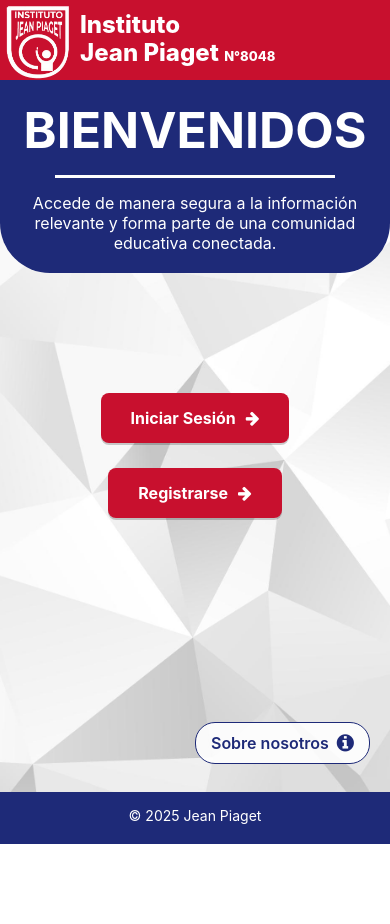
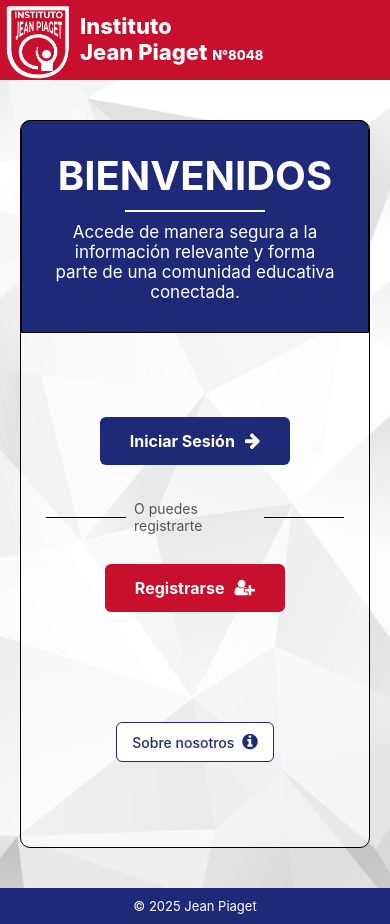
Before and after one commit to Matias-Mamani-CMD/desarrollo-movil, a React Native app: screen /Welcome in a window 390 px wide. Before the commit the page ends 844 px from the top, so only its background shows below. Built offline with nearby package versions, Linux system fonts and the light colour scheme; no server answers.

Commit message:
nuevo estilo para Welcome

```diff
--- a/screens/Welcome.js
+++ b/screens/Welcome.js
@@ -15,18 +15,20 @@ export default function Welcome({ navigation }) {
         <View style={styles.header}>
           <Image source={require('../assets/piaget-icon.png')} style={styles.logo} />
           <View>
-            <Text style={styles.headerTitle}>Instituto{"\n"}Jean Piaget <Text style={styles.headerNumber}>N°8048</Text></Text>
+            <Text style={styles.headerTitle}>
+              Instituto{"\n"}Jean Piaget <Text style={styles.headerNumber}>N°8048</Text>
+            </Text>
           </View>
         </View>
 
-        {/* Contenido principal */}
-        <View style={styles.mainContent}>
-          {/* Sección central azul */}
+        {/* Contenedor principal estilo tarjeta */}
+        <View style={styles.card}>
+          {/* Sección azul */}
           <View style={styles.topSection}>
             <Text style={styles.welcomeText}>BIENVENIDOS</Text>
             <View style={styles.separator} />
             <Text style={styles.description}>
-            Accede de manera segura a la información relevante y forma parte de una comunidad educativa conectada.
+              Accede de manera segura a la información relevante y forma parte de una comunidad educativa conectada.
             </Text>
           </View>
 
@@ -34,24 +36,30 @@ export default function Welcome({ navigation }) {
           <View style={styles.bottomSection}>
             <TouchableOpacity style={styles.button} onPress={() => navigation.navigate("Login")}>
               <Text style={styles.buttonText}>Iniciar Sesión</Text>
-              <FontAwesome name="arrow-right" size={16} color="#fff" style={{ marginLeft: 10 }} />
+              <FontAwesome name="arrow-right" size={18} color="#fff" style={{ marginLeft: 10 }} />
             </TouchableOpacity>
 
-            <TouchableOpacity style={[styles.button, { marginTop: 25 }]} onPress={() => navigation.navigate("SignUp")}>
+            <View style={styles.middleSeparator}>
+              <View style={styles.line} />
+              <Text style={styles.orText}>O puedes registrarte</Text>
+              <View style={styles.line} />
+            </View>
+
+            <TouchableOpacity style={styles.button2} onPress={() => navigation.navigate("SignUp")}>
               <Text style={styles.buttonText}>Registrarse</Text>
-              <FontAwesome name="arrow-right" size={16} color="#fff" style={{ marginLeft: 10 }} />
+              <FontAwesome name="user-plus" size={18} color="#fff" style={{ marginLeft: 10 }} />
+            </TouchableOpacity>
+
+            {/* Botón About Us dentro de la card */}
+            <TouchableOpacity
+              style={styles.aboutContainer}
+              onPress={() => navigation.navigate("AboutUs")}
+            >
+              <Text style={styles.aboutText}>Sobre nosotros</Text>
+              <FontAwesome name="info-circle" size={18} color="#1E2A78" />
             </TouchableOpacity>
           </View>
         </View>
-
-        {/* Botón About Us - POSICIÓN CORREGIDA */}
-        <TouchableOpacity
-          style={styles.aboutContainer}
-          onPress={() => navigation.navigate("AboutUs")}
-        >
-          <Text style={styles.aboutText}>Sobre nosotros</Text>
-          <FontAwesome name="info-circle" size={20} color="#1E2A78" style={styles.aboutIcon} />
-        </TouchableOpacity>
 
         {/* Footer */}
         <View style={styles.footer}>
@@ -62,15 +70,12 @@ export default function Welcome({ navigation }) {
   );
 }
 
-const { width, height } = Dimensions.get('window');
+const { width } = Dimensions.get('window');
 
 const styles = StyleSheet.create({
   safeArea: {
     flex: 1,
     padding: 0,
-  },
-  container: {
-    flex: 1,
   },
   background: {
     flex: 1,
@@ -81,9 +86,7 @@ const styles = StyleSheet.create({
   header: {
     flexDirection: "row",
     alignItems: "center",
-    justifyContent: "flex-start",
     backgroundColor: "#C8102E",
-    paddingLeft: 0,
   },
   logo: {
     width: 105,
@@ -95,98 +98,123 @@ const styles = StyleSheet.create({
   },
   headerTitle: {
     color: "#fff",
-    fontSize: 24,
+    fontSize: 22,
     fontWeight: "800",
-    lineHeight: 28,
+    lineHeight: 26,
     marginLeft: -10,
   },
   headerNumber: {
     color: "#fff",
     fontSize: 13,
   },
-  mainContent: {
-    flex: 1,
-    justifyContent: 'flex-start',
+  card: {
+    flex:1,
+    marginHorizontal: 20,
+    marginTop: 40,
+    marginBottom: 40,
+    backgroundColor: "#ffffff9b",
+    borderRadius: 10,
+    borderColor: '#000000ff',
+    borderWidth: 1,
   },
   topSection: {
+    borderWidth: 1,
+    borderTopLeftRadius:10,
+    borderTopRightRadius:10,
+    marginVertical:-1,
     backgroundColor: "#1E2A78",
-    borderBottomLeftRadius: 50,
-    borderBottomRightRadius: 50,
-    padding: 20,
+    padding: 30,
     alignItems: "center",
-    marginTop: 0,
-    marginHorizontal:0,
-    paddingTop: 20,
   },
   welcomeText: {
-    fontSize: 50,
+    fontSize: 40,
     fontWeight: "bold",
     color: "#fff",
-    marginBottom: 0,
   },
   separator: {
-    width: 280,
-    height: 3,
+    width: 140,
+    height: 2,
     backgroundColor: "#fff",
-    marginVertical: 15,
+    marginVertical: 10,
   },
   description: {
     color: "#fff",
-    fontSize: 16,
+    fontSize: 17,
     textAlign: "center",
     lineHeight: 20,
   },
   bottomSection: {
     alignItems: "center",
-    marginTop:120,
+    padding: 25,
+    marginVertical: 60, // Reducido para dar espacio al nuevo botón
   },
   button: {
     flexDirection: "row",
     alignItems: "center",
+    justifyContent: "center",
+    backgroundColor: "#1E2A78",
+    paddingVertical: 14,
+    paddingHorizontal: 30,
+    borderRadius: 6,
+    elevation: 6,
+    marginBottom: 15,
+  },
+  button2: {
+    flexDirection: "row",
+    alignItems: "center",
+    justifyContent: "center",
     backgroundColor: "#C8102E",
-    paddingVertical: 15,
+    paddingVertical: 14,
     paddingHorizontal: 30,
-    borderRadius: 8,
-    elevation: 3,
-    shadowColor: "#000",
-    shadowOpacity: 0.2,
-    shadowOffset: { width: 0, height: 2 },
+    borderRadius: 6,
+    elevation: 6,
+    marginTop: 30,
   },
   buttonText: {
-    color: "#ffffffff",
+    color: "#fff",
     fontWeight: "bold",
     fontSize: 16,
   },
+  middleSeparator: {
+    flexDirection: "row",
+    alignItems: "center",
+    justifyContent: "center",
+    marginTop: 20,
+  },
+  line: {
+    width: 80,
+    height: 1,
+    backgroundColor: "#000",
+  },
+  orText: {
+    marginHorizontal: 8,
+    fontSize: 14,
+    color: "#555",
+  },
   aboutContainer: {
-    position: 'absolute',
-    right: 20,
-    bottom: 80,
     flexDirection: 'row',
     alignItems: 'center',
-    backgroundColor: 'rgba(255, 255, 255, 0.9)',
+    backgroundColor: '#fff',
     paddingVertical: 10,
     paddingHorizontal: 15,
-    borderRadius: 20,
+    borderRadius: 6,
     borderWidth: 1,
     borderColor: '#1E2A78',
+    marginTop: 110,
   },
   aboutText: {
-    fontSize: 16,
+    fontSize: 14,
     color: "#1E2A78",
-    fontWeight: '600',
     marginRight: 8,
-  },
-  aboutIcon: {
-    // El icono ya tiene estilo
+    fontWeight: '500',
   },
   footer: {
     alignItems: "center",
-    padding: 15,
+    padding: 10,
     backgroundColor: "#1E2A78",
   },
   footerText: {
-    fontSize: 14,
-    color: "#ffffffff",
-    marginBottom: 5,
+    fontSize: 13,
+    color: "#fff",
   }
 });
```
